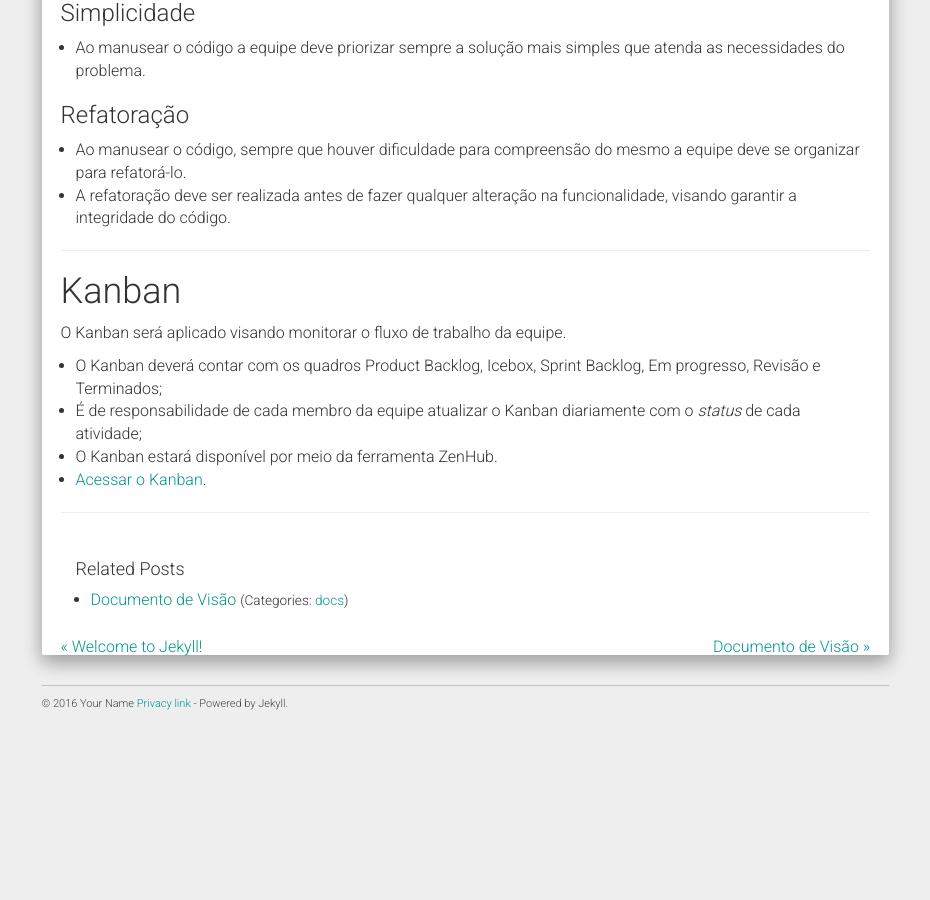
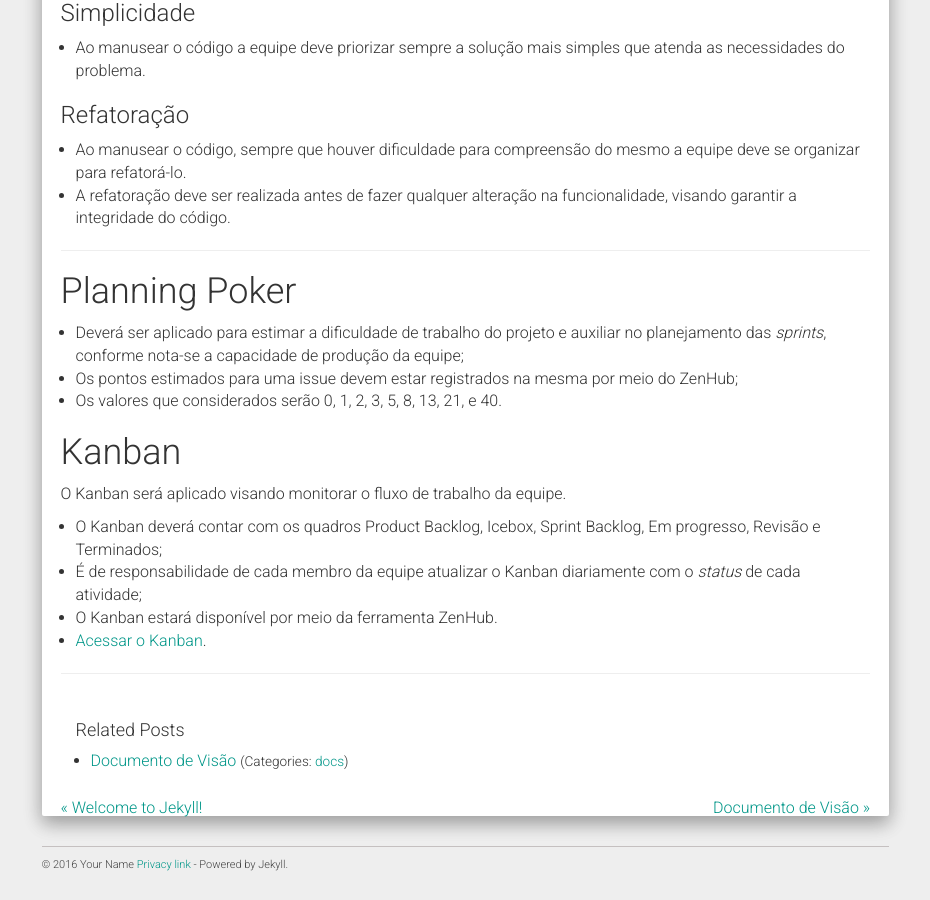
Before and after one commit to fga-eps-mds/2018.2-IndicaAi, a Jekyll site: the page built from docs/_posts/2018-08-24-metodologia.md, in a window 1280 px wide and 900 px high, scrolled down 3135 px. Shown: the whole window, without its empty margins (321-1251 px from the left). Built offline with Jekyll 4.4.1, drawn with Linux system fonts in a browser that asks for light colours; nearby versions of some CDN libraries; comment, search, counter and statistics services are not loaded; before the commit the page ends 3874 px from its top, so only the background shows below that.

Commit message:
Add planning poker to methodology

```diff
--- a/docs/_posts/2018-08-24-metodologia.md
+++ b/docs/_posts/2018-08-24-metodologia.md
@@ -109,8 +109,13 @@ As técnicas da metodologia Extreme Programming serão aplicadas com o intuito d
 * A refatoração deve ser realizada antes de fazer qualquer alteração na funcionalidade, visando garantir a integridade do código.
 
 ---
+
+# Planning Poker
+* Deverá ser aplicado para estimar a dificuldade de trabalho do projeto e auxiliar no planejamento das _sprints_, conforme nota-se a capacidade de produção da equipe;
+* Os pontos estimados para uma issue devem estar registrados na mesma por meio do ZenHub;
+* Os valores que considerados serão 0, 1, 2, 3, 5, 8, 13, 21, e 40.
+
 # Kanban
-
 O Kanban será aplicado visando monitorar o fluxo de trabalho da equipe.
 
 * O Kanban deverá contar com os quadros Product Backlog, Icebox, Sprint Backlog, Em progresso, Revisão e Terminados;
```
